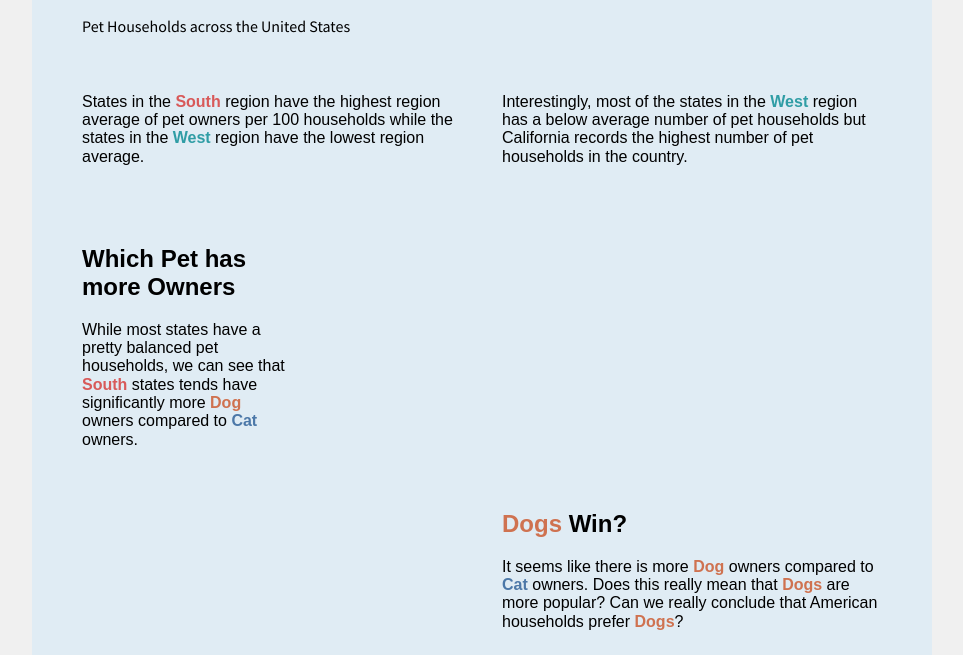
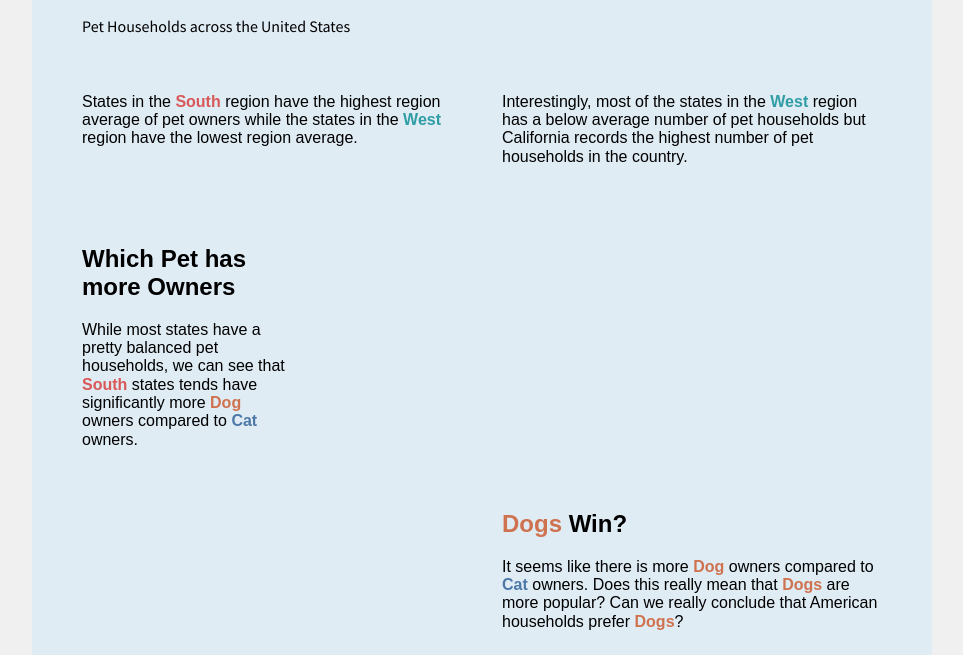
Before and after one commit to ZhanZhynn/FIT3179-DataVisualisation, a plain HTML site: page index.html in a window 1280 px wide. Shown: the part 145-800 px from the top of the page, without its empty margins (158-1121 px from the left). Drawn offline with nearby package versions, Linux system fonts and the light colour scheme; a script that the page names is missing.

Commit message:
Update index.html

```diff
--- a/index.html
+++ b/index.html
@@ -40,7 +40,7 @@
         <div class="pure-g">
           <div class="pure-u-1-2">
             <div class="description description-left">
-              <p>States in the <span style="color: #d85959; font-weight:bold;">South</span> region have the highest region average of pet owners per 100 households
+              <p>States in the <span style="color: #d85959; font-weight:bold;">South</span> region have the highest region average of pet owners
               while the states in the <span style="color: #2f9da5; font-weight:bold;">West</span> region have the lowest region average.</p>
             </div>
             </div>
```
